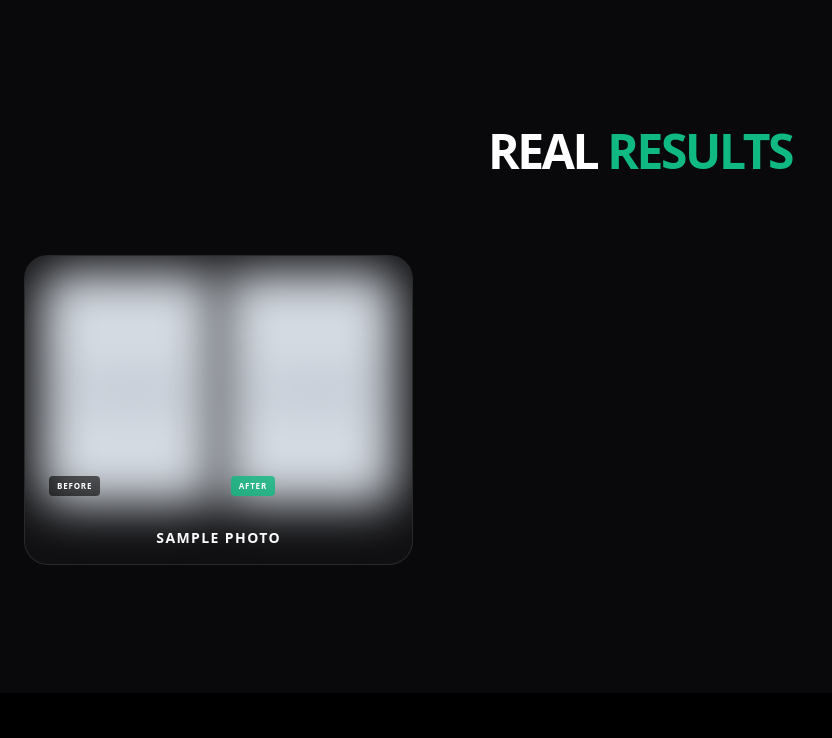
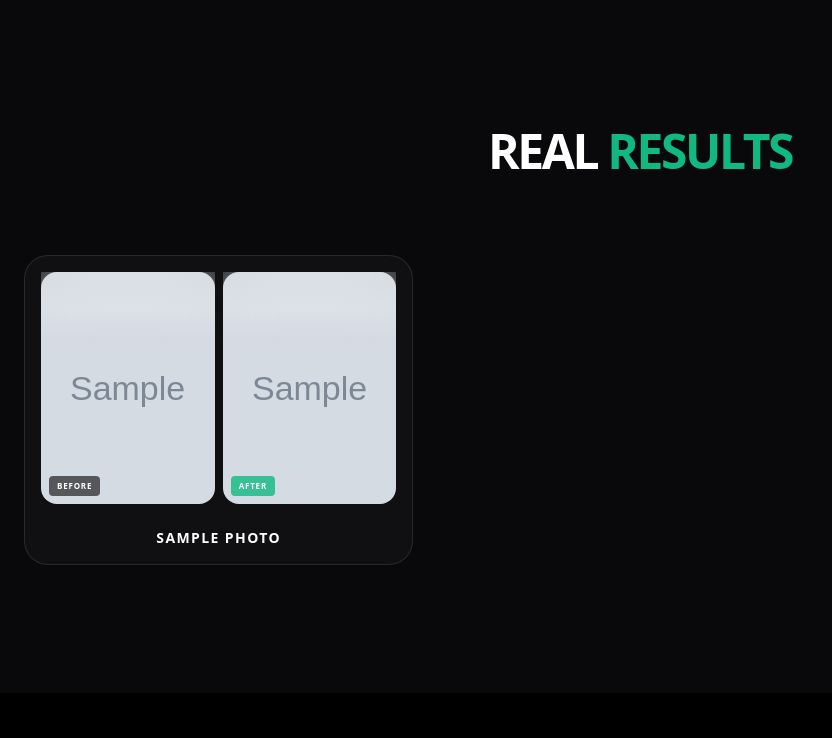
Before and after one commit to Ddjalex/eli, a PHP site: page / in a window 1280 px wide. Shown: the part 2384-3122 px from the top of the page, without its empty margins (0-832 px from the left). Run offline with PHP 8.4, Linux system fonts and the light colour scheme; tables that the repository leaves empty or names only in its code hold one stand-in row (values such as "Sample post"); grey boxes marked "Sample" are stand-in pictures; some libraries are stand-ins or nearby versions.

Commit message:
Improve image blurring to only obscure the face area
Refactor the image display logic to apply a targeted blur to the top 30% of images when the blur option is enabled, enhancing privacy while maintaining visibility of transformations.

Replit-Commit-Author: Agent
Replit-Commit-Session-Id: 5a0985bf-4533-4c75-9730-43bd8b66aea1
Replit-Commit-Checkpoint-Type: full_checkpoint
Replit-Commit-Event-Id: f6fb7b17-a71c-4227-9992-8d83dc0fe68c
Replit-Commit-Screenshot-Url: https://storage.googleapis.com/screenshot-production-us-central1/ebc6b12e-5d72-4c3d-ad8c-5d2d3fbe4a26/5a0985bf-4533-4c75-9730-43bd8b66aea1/byAnKvQ
Replit-Helium-Checkpoint-Created: true

```diff
--- a/index.php
+++ b/index.php
@@ -180,14 +180,20 @@ $about_bio = $stmt->fetchColumn() ?: 'MSc from Addis Ababa University, Afrihealt
             <?php foreach ($progress_photos as $photo): ?>
                 <div class="group relative overflow-hidden rounded-3xl border border-white/10 bg-zinc-900/50 p-4 transition-all hover:border-emerald-500/50">
                     <div class="flex gap-2 mb-6">
-                        <div class="relative w-1/2">
-                            <img src="<?php echo htmlspecialchars($photo['before_image_url']); ?>" class="w-full aspect-[3/4] object-cover rounded-2xl <?php echo $photo['is_blurred'] ? 'blur-xl' : ''; ?>">
-                            <span class="absolute bottom-2 left-2 bg-black/60 px-2 py-1 rounded text-[8px] uppercase font-bold tracking-widest">Before</span>
-                        </div>
-                        <div class="relative w-1/2">
-                            <img src="<?php echo htmlspecialchars($photo['after_image_url']); ?>" class="w-full aspect-[3/4] object-cover rounded-2xl <?php echo $photo['is_blurred'] ? 'blur-xl' : ''; ?>">
-                            <span class="absolute bottom-2 left-2 bg-emerald-500/80 px-2 py-1 rounded text-[8px] uppercase font-bold tracking-widest">After</span>
-                        </div>
+                            <div class="relative w-1/2 overflow-hidden rounded-2xl">
+                                <img src="<?php echo htmlspecialchars($photo['before_image_url']); ?>" class="w-full aspect-[3/4] object-cover">
+                                <?php if ($photo['is_blurred']): ?>
+                                    <div class="absolute top-0 left-0 w-full h-1/3 bg-white/20 backdrop-blur-xl pointer-events-none" style="mask-image: linear-gradient(to bottom, black 50%, transparent 100%); -webkit-mask-image: linear-gradient(to bottom, black 50%, transparent 100%);"></div>
+                                <?php endif; ?>
+                                <span class="absolute bottom-2 left-2 bg-black/60 px-2 py-1 rounded text-[8px] uppercase font-bold tracking-widest">Before</span>
+                            </div>
+                            <div class="relative w-1/2 overflow-hidden rounded-2xl">
+                                <img src="<?php echo htmlspecialchars($photo['after_image_url']); ?>" class="w-full aspect-[3/4] object-cover">
+                                <?php if ($photo['is_blurred']): ?>
+                                    <div class="absolute top-0 left-0 w-full h-1/3 bg-white/20 backdrop-blur-xl pointer-events-none" style="mask-image: linear-gradient(to bottom, black 50%, transparent 100%); -webkit-mask-image: linear-gradient(to bottom, black 50%, transparent 100%);"></div>
+                                <?php endif; ?>
+                                <span class="absolute bottom-2 left-2 bg-emerald-500/80 px-2 py-1 rounded text-[8px] uppercase font-bold tracking-widest">After</span>
+                            </div>
                     </div>
                     <h3 class="text-center font-bold uppercase tracking-widest text-sm"><?php echo htmlspecialchars($photo['title']); ?></h3>
                 </div>
```
Also changed, not shown: admin/manage_progress.php (+12 -2 lines), health.neodigitalsolutions.com/admin/manage_progress.php (+12 -2 lines), health.neodigitalsolutions.com/index.php (+14 -8 lines), attached_assets/image_1767338496037.png (added).
